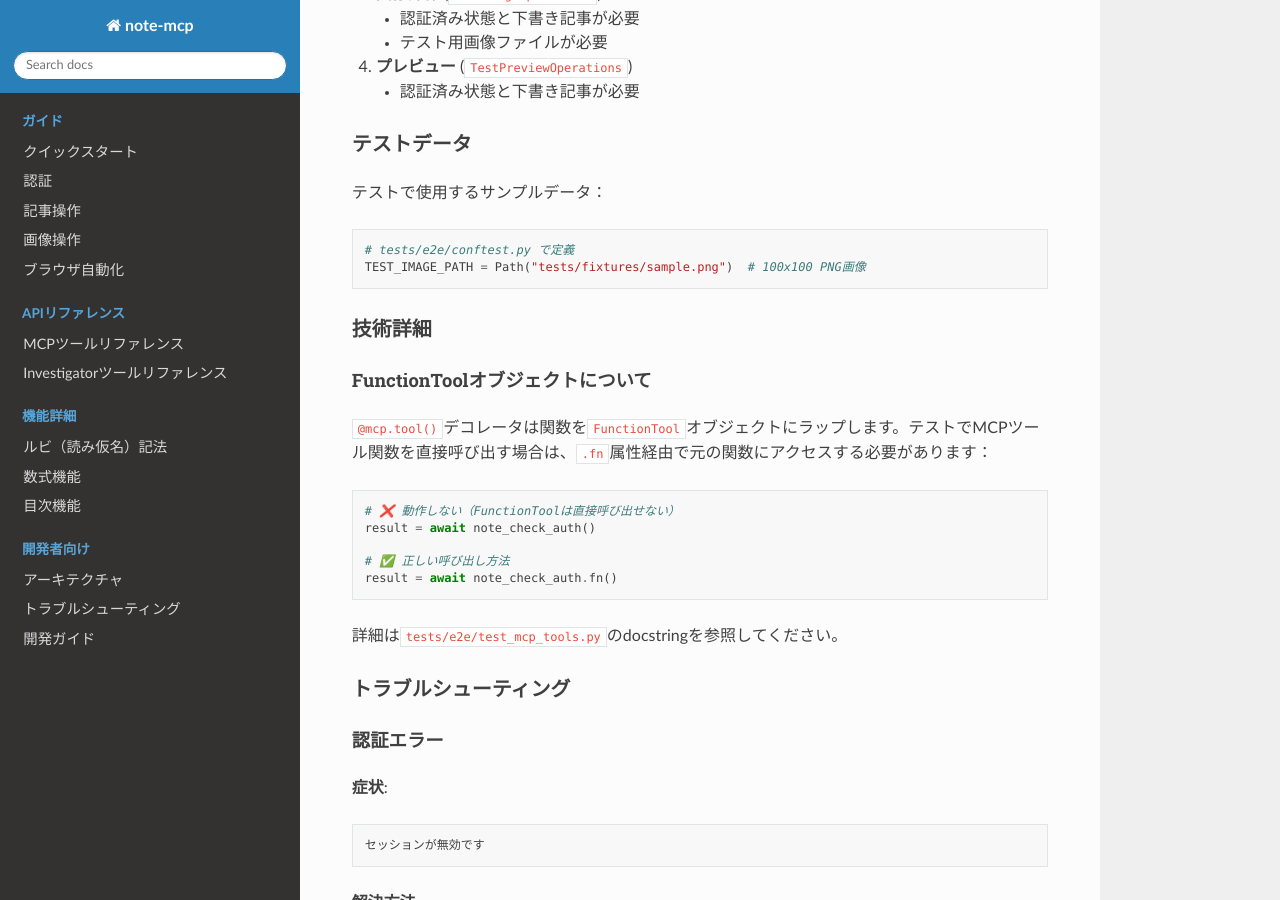
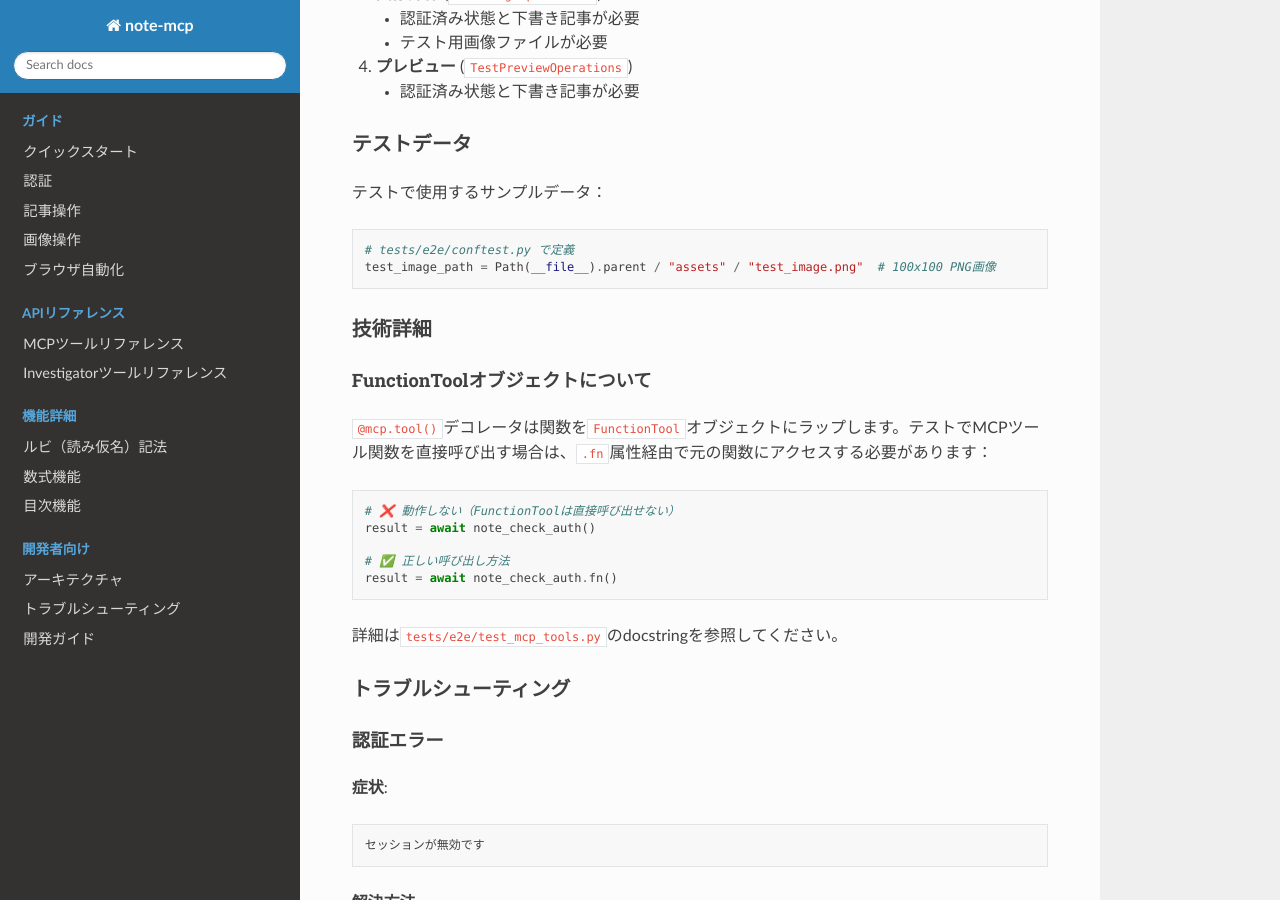
Before and after one commit to drillan/note-mcp, a Sphinx documentation site: the page built from docs/development/testing.md, in a window 1280 px wide and 900 px high, scrolled down 4884 px. Built offline with Sphinx 7.4.7 and the Read the Docs theme 3.1.0, drawn with Linux system fonts in a browser that asks for light colours.

Commit message:
fix: address code review feedback
- Fix documentation: update test image path from tests/fixtures/sample.png
  to actual path tests/e2e/assets/test_image.png in testing.md
- Fix hardcoded timeout: replace magic number 10000 with
  DEFAULT_NAVIGATION_TIMEOUT_MS constant in typing_helpers.py

🤖 Generated with [Amplifier](https://github.com/microsoft/amplifier)

Co-Authored-By: Amplifier <240397093+microsoft-amplifier@users.noreply.github.com>

````diff
--- a/docs/development/testing.md
+++ b/docs/development/testing.md
@@ -220,7 +220,7 @@ MCPツールテストは以下の順序で実行する必要があります：
 
 ```python
 # tests/e2e/conftest.py で定義
-TEST_IMAGE_PATH = Path("tests/fixtures/sample.png")  # 100x100 PNG画像
+test_image_path = Path(__file__).parent / "assets" / "test_image.png"  # 100x100 PNG画像
 ```
 
 ### 技術詳細
````
Also changed, not shown: 1 other file.
